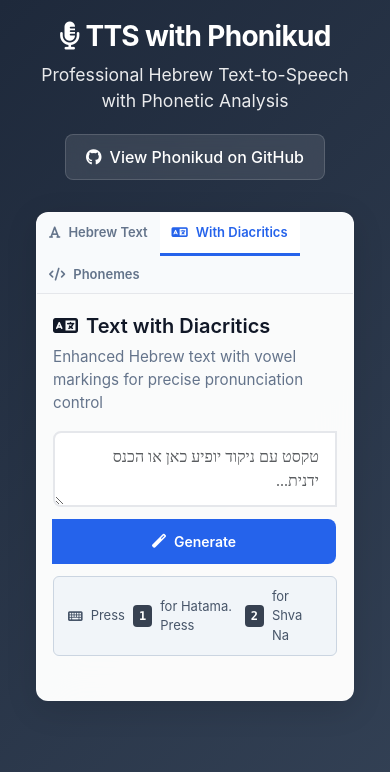
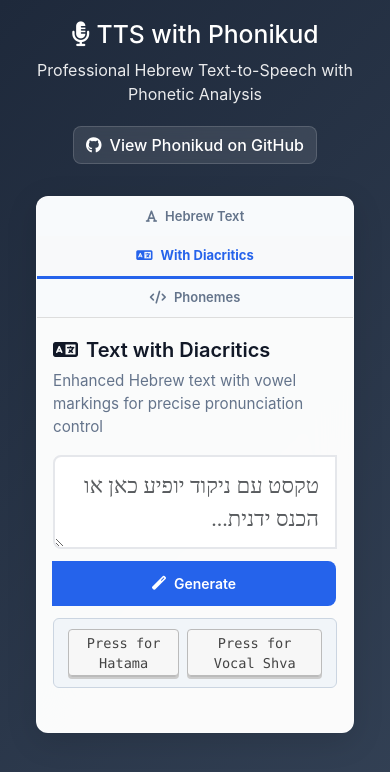
Before and after one commit to thewh1teagle/phonikud-tts, a Flask app: page / in a window 390 px wide, after a click on "With Diacritics". Shown: the top 772 px of the page. Run offline with Flask 3, Linux system fonts and the light colour scheme.

Commit message:
Update Hugging Face workflow to trigger on all files in space_v1 directory; enhance index.html with responsive design and improved styling

```diff
--- a/examples/space_v1/templates/index.html
+++ b/examples/space_v1/templates/index.html
@@ -1,5 +1,6 @@
 <!DOCTYPE html>
 <html lang="en">
+
 <head>
   <meta charset="UTF-8" />
   <meta name="viewport" content="width=device-width, initial-scale=1.0" />
@@ -52,7 +53,7 @@
     }
 
     .header-subtitle {
-      font-size: 1.1rem;
+      font-size: 1rem;
       opacity: 0.9;
       margin-bottom: 20px;
       font-weight: 400;
@@ -65,7 +66,7 @@
       color: white;
       text-decoration: none;
       background: rgba(255, 255, 255, 0.1);
-      padding: 10px 20px;
+      padding: 6px 12px;
       border-radius: 8px;
       backdrop-filter: blur(10px);
       border: 1px solid rgba(255, 255, 255, 0.15);
@@ -167,7 +168,7 @@
       border: 2px solid #e5e7eb;
       border-radius: 8px;
       padding: 12px 16px;
-      font-size: 15px;
+      font-size: 22px !important;
       transition: var(--transition);
       flex: 1;
       min-height: 70px;
@@ -243,6 +244,19 @@
       color: white;
     }
 
+    /* Import Noto Sans from Google Fonts */
+    @import url('https://fonts.googleapis.com/css2?family=Noto+Sans&display=swap');
+
+    input,
+    textarea,
+    select {
+      font-family: 'Noto Sans', sans-serif;
+      font-weight: 400;
+      /* bigger font size */
+      color: #333;
+    }
+
+
     .status-ready {
       background: linear-gradient(90deg, #10b981, #059669);
       color: white;
@@ -266,6 +280,32 @@
       gap: 8px;
     }
 
+    .helper-info button {
+      display: inline-block;
+      padding: 3px 8px;
+      font-family: ui-monospace, SFMono-Regular, Consolas, "Liberation Mono", Menlo, monospace;
+      font-size: 0.85rem;
+      color: #444;
+      background-color: #f7f7f7;
+      border: 1.5px solid #bbb;
+      border-radius: 4px;
+      box-shadow:
+        inset 0 -1px 0 #bbb,
+        0 2px 0 #ccc;
+      cursor: pointer;
+      user-select: none;
+      transition: background-color 0.2s ease, box-shadow 0.2s ease;
+    }
+
+    .helper-info button:hover {
+      background-color: #e7e7e7;
+      box-shadow:
+        inset 0 -1px 0 #999,
+        0 3px 0 #aaa;
+    }
+
+
+
     .helper-info kbd {
       background: #374151;
       color: white;
@@ -279,7 +319,7 @@
       background: #f8fafc;
       border: 1px solid #e5e7eb;
       border-radius: 8px;
-      padding: 24px;
+      padding: 24px 0px;
       text-align: center;
       margin-top: 24px;
     }
@@ -303,8 +343,15 @@
 
     /* Animations */
     @keyframes fadeIn {
-      from { opacity: 0; transform: translateY(10px); }
-      to { opacity: 1; transform: translateY(0); }
+      from {
+        opacity: 0;
+        transform: translateY(10px);
+      }
+
+      to {
+        opacity: 1;
+        transform: translateY(0);
+      }
     }
 
     .tab-pane {
@@ -337,7 +384,56 @@
         padding: 12px 16px;
         font-size: 14px;
       }
+
     }
+
+    /* Adjust font size for small screens */
+    @media (max-width: 768px) {
+      .nav-tabs .nav-link {
+        font-size: 12px;
+        /* smaller font */
+        padding: 10px 12px;
+        /* reduce padding if needed */
+      }
+    }
+
+    @media (max-width: 480px) {
+      .nav-tabs .nav-link {
+        /* even smaller for very small screens */
+        padding: 8px 10px;
+      }
+    }
+
+    @media (max-width: 768px) {
+      .nav-tabs {
+        display: flex;
+        flex-direction: column;
+        /* stack vertically */
+      }
+
+      .nav-tabs .nav-link {
+        display: block;
+        width: 100%;
+        text-align: center;
+        /* optional: center the text */
+        font-size: 14px;
+        /* adjust font size if needed */
+        padding: 12px 0;
+        /* vertical padding */
+        border-radius: 0;
+        /* remove rounded corners if you want a clean look */
+        border-bottom: 1px solid #ddd;
+        /* optional: separate tabs */
+      }
+
+      .nav-tabs .nav-link.active {
+        font-weight: bold;
+        /* highlight active tab */
+        background-color: #f8f9fa;
+        /* optional background for active tab */
+      }
+    }
+
 
     @media (max-width: 480px) {
       .header h1 {
@@ -355,11 +451,12 @@
     }
   </style>
 </head>
+
 <body>
   <div class="container">
     <!-- Header -->
     <div class="header">
-      <h1><i class="fas fa-microphone-alt"></i> TTS with Phonikud</h1>
+      <h2><i class="fas fa-microphone-alt"></i> TTS with Phonikud</h2>
       <p class="header-subtitle">Professional Hebrew Text-to-Speech with Phonetic Analysis</p>
       <a href="https://github.com/thewh1teagle/phonikud" class="github-link" target="_blank">
         <i class="fab fa-github"></i>
@@ -403,11 +500,8 @@
               Enter your Hebrew text to generate speech with automatic phonetic analysis
             </p>
             <div class="input-group">
-              <textarea
-                id="text-input"
-                class="form-control rtl w-100"
-                placeholder="הכנס כאן את הטקסט העברי שלך..."
-              ></textarea>
+              <textarea id="text-input" class="form-control rtl w-100"
+                placeholder="הכנס כאן את הטקסט העברי שלך..."></textarea>
               <button class="btn-generate" onclick="generate('text')" id="text-btn">
                 <i class="fas fa-play"></i>
                 Generate
@@ -428,20 +522,18 @@
               Enhanced Hebrew text with vowel markings for precise pronunciation control
             </p>
             <div class="input-group">
-              <textarea
-                id="diacritics-input"
-                class="form-control rtl w-100"
-                placeholder="טקסט עם ניקוד יופיע כאן או הכנס ידנית..."
-              ></textarea>
+              <textarea id="diacritics-input" class="form-control rtl w-100"
+                placeholder="טקסט עם ניקוד יופיע כאן או הכנס ידנית..."></textarea>
               <button class="btn-generate" onclick="generate('diacritics')" id="diacritics-btn">
                 <i class="fas fa-magic"></i>
                 Generate
               </button>
             </div>
             <div class="helper-info">
-              <i class="fas fa-keyboard"></i>
-              Press <kbd>1</kbd> for Hatama. Press <kbd>2</kbd> for Shva Na
+              <button type="button" id="btnHatama">Press for Hatama</button>
+              <button type="button" id="btnVocalShva">Press for Vocal Shva</button>
             </div>
+
             <div id="diacritics-status" class="status-indicator" style="display: none;"></div>
           </div>
         </div>
@@ -457,11 +549,8 @@
               Direct phonemic transcription for advanced pronunciation control
             </p>
             <div class="input-group">
-              <textarea
-                id="phonemes-input"
-                class="form-control phoneme-input w-100"
-                placeholder="Phonetic transcription will appear here or enter manually..."
-              ></textarea>
+              <textarea id="phonemes-input" class="form-control phoneme-input w-100"
+                placeholder="Phonetic transcription will appear here or enter manually..."></textarea>
               <button class="btn-generate" onclick="generate('phonemes')" id="phonemes-btn">
                 <i class="fas fa-waveform-lines"></i>
                 Generate
@@ -548,27 +637,30 @@
         });
     }
 
-    // Enhanced diacritics input with keyboard shortcuts
-    const diacriticsInput = document.getElementById("diacritics-input");
-    diacriticsInput.addEventListener("keydown", function (event) {
-      if (event.key === "1" || event.key === "2") {
-        event.preventDefault();
 
-        const charToInsert = event.key === "1" ? "\u05AB" : "\u05BD";
-        const start = this.selectionStart;
-        const end = this.selectionEnd;
-        const text = this.value;
+    const diacriticsInput = document.getElementById('diacritics-input'); // fix id here
+    const btnHatama = document.getElementById('btnHatama');
+    const btnVocalShva = document.getElementById('btnVocalShva');
 
-        this.value = text.slice(0, start) + charToInsert + text.slice(end);
-        this.selectionStart = this.selectionEnd = start + 1;
+    function insertAtCursor(charToInsert) {
+      const start = diacriticsInput.selectionStart;
+      const end = diacriticsInput.selectionEnd;
+      const text = diacriticsInput.value;
 
-        // Visual feedback
-        this.style.transform = "scale(1.01)";
-        setTimeout(() => {
-          this.style.transform = "scale(1)";
-        }, 150);
-      }
+      diacriticsInput.value = text.slice(0, start) + charToInsert + text.slice(end);
+      // Move cursor after inserted char
+      diacriticsInput.selectionStart = diacriticsInput.selectionEnd = start + charToInsert.length;
+      diacriticsInput.focus();
+    }
+
+    btnHatama.addEventListener('click', () => {
+      insertAtCursor('\u05ab'); // Hebrew Shin Dot (Hatama)
     });
+
+    btnVocalShva.addEventListener('click', () => {
+      insertAtCursor('\u05bd'); // Hebrew Vocal Shva
+    });
+
 
     // Set initial example text
     window.addEventListener('load', () => {
@@ -589,4 +681,5 @@
     });
   </script>
 </body>
+
 </html>
```
Also changed, not shown: .github/workflows/hf_space.yml.
